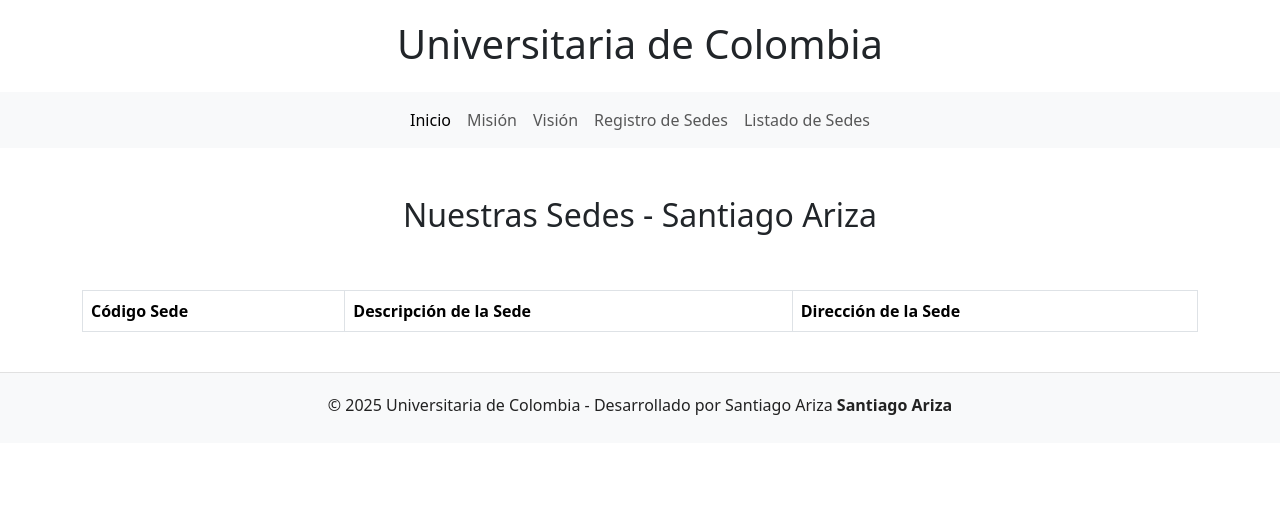
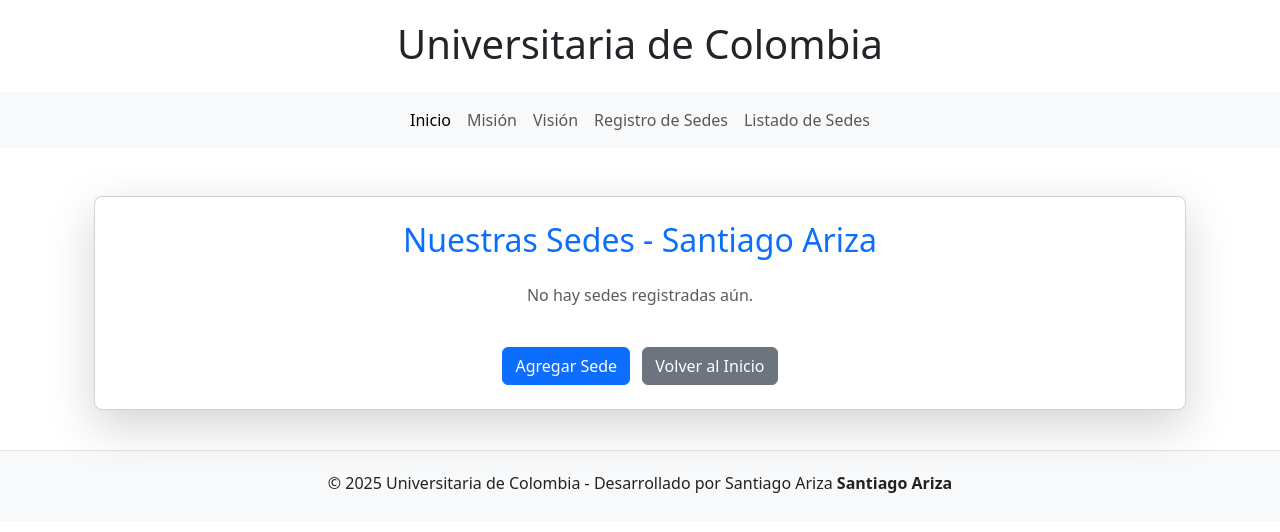
Before and after one commit to santiagoalexs/WEBPYTHON, a Flask app: template templates/listasedes.html in a window 1280 px wide. Shown: the part 189-721 px from the top of the page. Run offline with Flask 3, Linux system fonts and the light colour scheme; the template is opened without the code that fills it, so the values that code supplies are empty; grey boxes are pictures that could not be loaded.

Commit message:
Actualización: base.html y listado html

```diff
--- a/templates/listasedes.html
+++ b/templates/listasedes.html
@@ -3,16 +3,18 @@
 {% block title %}Listado de Sedes{% endblock %}
 
 {% block content %}
-<br>
-<h2>Nuestras Sedes - Santiago Ariza</h2>
-<br><br>
+<div class="container mt-5">
+    <div class="card shadow-lg p-4 rounded-3">
+        <h2 class="text-center text-primary mb-4">Nuestras Sedes - Santiago Ariza</h2>
 
-<table class="table table-bordered">
-    <thead>
+        {% if sedes %}
+        <div class="table-responsive">
+            <table class="table table-striped table-hover align-middle">
+                <thead class="table-dark">
                     <tr>
-            <th>Código Sede</th>
-            <th>Descripción de la Sede</th>
-            <th>Dirección de la Sede</th>
+                        <th scope="col">Código Sede</th>
+                        <th scope="col">Descripción de la Sede</th>
+                        <th scope="col">Dirección de la Sede</th>
                     </tr>
                 </thead>
                 <tbody>
@@ -25,4 +27,15 @@
                     {% endfor %}
                 </tbody>
             </table>
+        </div>
+        {% else %}
+        <p class="text-center text-muted">No hay sedes registradas aún.</p>
+        {% endif %}
+
+        <div class="text-center mt-4">
+            <a href="{{ url_for('sedes') }}" class="btn btn-primary me-2">Agregar Sede</a>
+            <a href="{{ url_for('index') }}" class="btn btn-secondary">Volver al Inicio</a>
+        </div>
+    </div>
+</div>
 {% endblock %}
--- a/templates/mision.html
+++ b/templates/mision.html
@@ -8,7 +8,6 @@
     <h2 class="text-center text-primary mb-4">Mision</h2>
     <p class="lead text-justify">
 <br>
-<h2>Misión</h2>
 <p>
     La misión de la Universidad es formar profesionales íntegros,
     con pensamiento crítico, ético y comprometidos con la transformación
```
Lines whose indentation alone changed are shown as unchanged.
